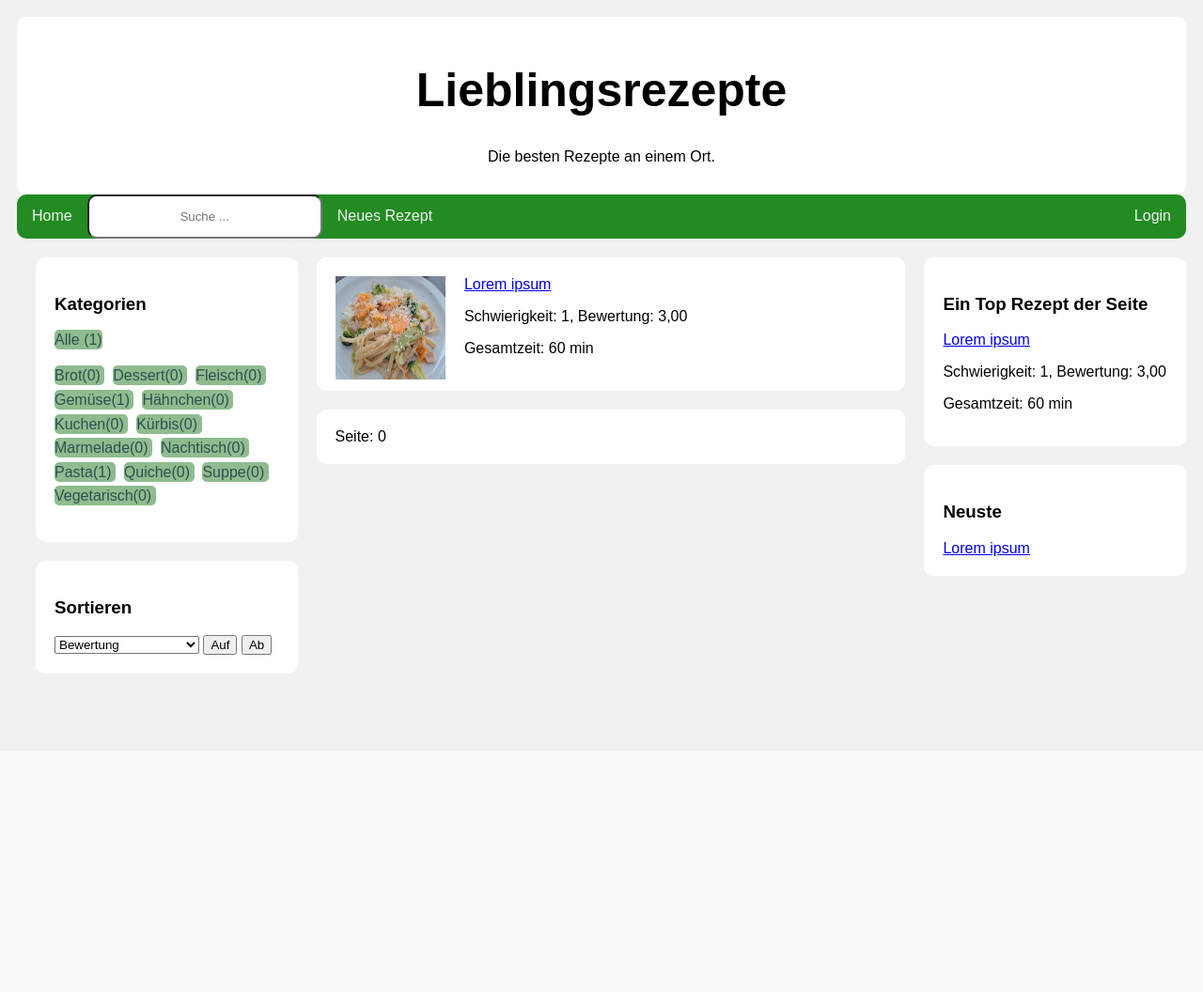
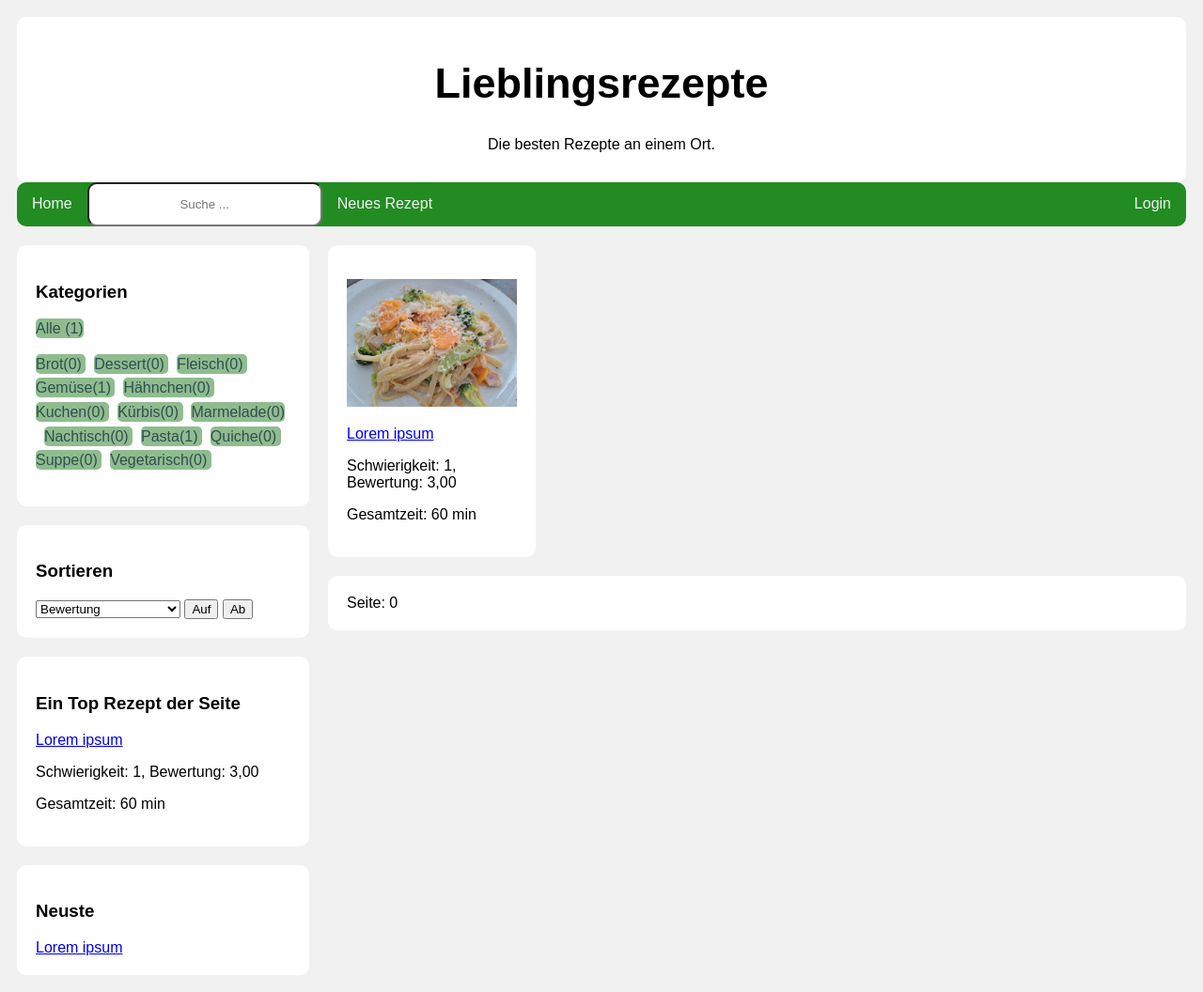
Before and after one commit to PatReis/fav_reps, a Django app: page / in a window 1280 px wide. Shown: the whole page at 94% size. Before the commit the page ends 697 px from the top, so only its background shows below. Run offline with Django 5.2, Linux system fonts and the light colour scheme; data comes from the database, SQL or seed files in the repository.

Commit message:
Updated Grid display of recipes.

```diff
--- a/recipes_app/templates/recipes_app/home.html
+++ b/recipes_app/templates/recipes_app/home.html
@@ -3,23 +3,6 @@
 {% block content %}
 
 <style>
-    .div_img_icon {
-        float: left;
-        width: 20%;
-        height: 120px;
-        margin-right: 20px;
-        padding-bottom: 10px;
-        border-radius: 10px;
-    }
-    .div_img_icon_center {
-        float: center;
-        width: 50%;
-        position: relative;
-        height: 120px;
-        margin-right: 20px;
-        padding-bottom: 10px;
-        border-radius: 10px;
-    }
     .span_green {
         background-color:#8FBC8F;
         border-radius: 5px;
@@ -63,20 +46,39 @@
             {% endif %}
             </form>
         </div>
+        <div class="card">
+            <h3>Ein Top Rezept der Seite</h3>
+            {% if recipe_best %}
+            <p><a href="{% url 'recipe' recipe_best.id %}">{{recipe_best.name}}</a></p>
+            <p>Schwierigkeit: {{recipe_best.difficulty}}, Bewertung: {{recipe_best.rating_mean|floatformat:"2"}} </p>
+            <p>Gesamtzeit: {{ recipe_best.expected_time_total|floatformat:"0" }} min </p>
+            {% endif %}
         </div>
-  <div class="home_centercolumn">
+        <div class="card">
+                <h3>Neuste</h3>
+                {% for recipe in recipes_latest %}
+                <a href="{% url 'recipe' recipe.id %}">{{recipe.name}}</a>
+                <br>
+                {% endfor %}
+        </div>
+    </div>
+  <div class="home_maincolumn">
+        <div class="grid-container">
         {% for recipe in recipes %}
             <div class="card">
-            <div class="div_img_icon">
+                <p>
                     {% if recipe.image_meal %}
-                    <img src="{{ recipe.image_meal.url }}" style="width: 100%; height: 100%;" >
+                    <a href="{% url 'recipe' recipe.id %}"><img src="{{ recipe.image_meal.url }}" style="width: 100%; height: 100%;" ></a>
                     {% endif %}
-            </div>
+                </p>
                 <a href="{% url 'recipe' recipe.id %}">{{recipe.name}}</a>
                 <p>Schwierigkeit: {{recipe.difficulty}}, Bewertung: {{recipe.rating_mean|floatformat:"2"}} </p>
                 <p>Gesamtzeit: {{ recipe.expected_time_total|floatformat:"0" }} min </p>
+
             </div>
             {% endfor %}
+        </div>
+
         <div class="card">
             <form method="GET" action="{% url 'home' %}">
                  <label>Seite:</label>
@@ -102,23 +104,7 @@
         </div>
 
   </div>
-    <div class="home_smallcolumn">
-        <div class="card">
-            <h3>Ein Top Rezept der Seite</h3>
-            {% if recipe_best %}
-            <p><a href="{% url 'recipe' recipe_best.id %}">{{recipe_best.name}}</a></p>
-            <p>Schwierigkeit: {{recipe_best.difficulty}}, Bewertung: {{recipe_best.rating_mean|floatformat:"2"}} </p>
-            <p>Gesamtzeit: {{ recipe_best.expected_time_total|floatformat:"0" }} min </p>
-            {% endif %}
-        </div>
-        <div class="card">
-                <h3>Neuste</h3>
-                {% for recipe in recipes_latest %}
-                <a href="{% url 'recipe' recipe.id %}">{{recipe.name}}</a>
-                <br>
-                {% endfor %}
-        </div>
-    </div>
+
 </div>
 
 
--- a/static/styles/main.css
+++ b/static/styles/main.css
@@ -17,7 +17,7 @@ body {
 }
 
 .header h1 {
-  font-size: 50px;
+  font-size: 45px;
 }
 
 /* Style the top navigation bar */
@@ -56,7 +56,7 @@ body {
   border-radius: 10px;
 }
 
-/* Columns */
+/* Floats */
 
 .main_column {
   float: center;
@@ -85,22 +85,21 @@ body {
 }
 
 /* Home column */
-.home_centercolumn{
+.home_smallcolumn {
   float: left;
-  width: 52%;
+  width: 25%;
+  background-color: #f1f1f1;
+  padding-left: 0px;
+  border-radius: 10px;
+}
+
+.home_maincolumn {
+  float: left;
+  width: 75%;
   background-color: #f1f1f1;
   padding-left: 20px;
   border-radius: 10px;
 }
-
-.home_smallcolumn {
-  float: left;
-  width: 24%;
-  background-color: #f1f1f1;
-  padding-left: 20px;
-  border-radius: 10px;
-}
-
 
 /* Fake image */
 .fakeimg {
@@ -109,12 +108,20 @@ body {
   padding: 20px;
 }
 
-/* Add a card effect for articles */
+/* Add a card effect */
 .card {
   background-color: white;
   padding: 20px;
   margin-top: 20px;
   border-radius: 10px;
+}
+
+.grid-container {
+  display: grid;
+  grid-template-columns: repeat(auto-fill, minmax(min(200px, 100%), 1fr));
+  gap: 10px;
+  background-color: #f1f1f1;
+
 }
 
 /* Clear floats after the columns */
@@ -133,11 +140,6 @@ body {
   border-radius: 10px;
 }
 
-.card_leftcolumn {
-  float: left;
-  width: 25%;
-}
-
 /* Responsive layout - when the screen is less than 800px wide, make the two columns stack on top of each other instead of next to each other */
 @media screen and (max-width: 800px) {
   .form_leftcolumn {
@@ -151,7 +153,7 @@ body {
 }
 
 @media screen and (max-width: 800px) {
-  .home_centercolumn {
+  .home_maincolumn {
     width: 100%;
     padding: 0;
   }
```
Lines whose indentation alone changed are shown as unchanged.
